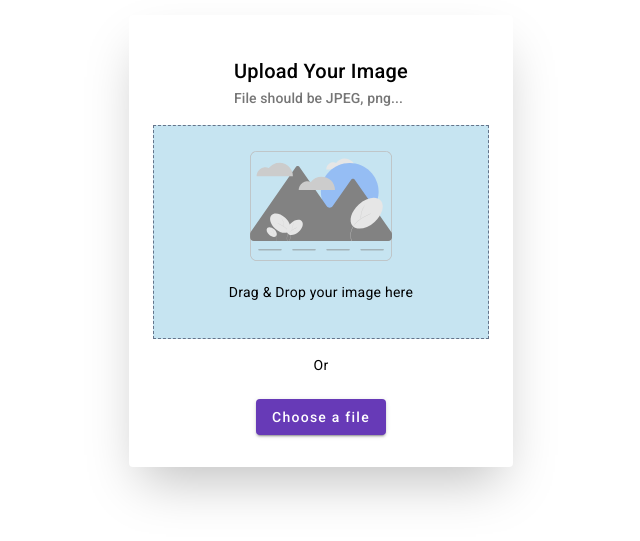
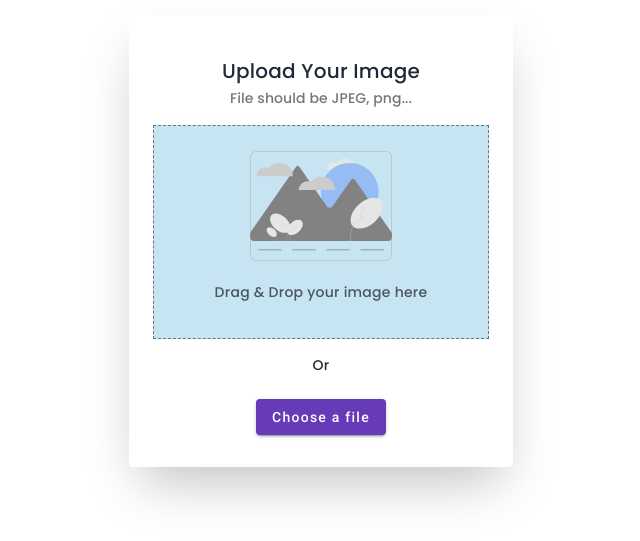
Before and after one commit to qurriahSam/uploa-d, an Angular app: page / in a window 1280 px wide. Shown: the part 159-700 px from the top of the page, without its empty margins (319-959 px from the left). Built offline with nearby package versions, Linux system fonts and the light colour scheme; what @angular/fire would draw is missing.

Commit message:
style: font change to monserrat

```diff
--- a/src/app/components/card/card.component.html
+++ b/src/app/components/card/card.component.html
@@ -1,9 +1,11 @@
 <!--#todo - move this to a new component-->
 
 <mat-card class="w-96 shadow-2xl p-6" *ngIf="!val && !file">
-  <mat-card-header class="justify-center">
-    <mat-card-title>Upload Your Image</mat-card-title>
-    <mat-card-subtitle class="py-4"
+  <mat-card-header class="justify-center text-center">
+    <mat-card-title class="monserrat text-gray-800"
+      >Upload Your Image</mat-card-title
+    >
+    <mat-card-subtitle class="py-4 monserrat"
       >File should be JPEG, png...</mat-card-subtitle
     >
   </mat-card-header>
@@ -18,11 +20,11 @@
       src="../assets/image.svg"
       alt=""
     />
-    <p class="pt-5">Drag & Drop your image here</p>
+    <p class="pt-5 font-medium text-gray-600">Drag & Drop your image here</p>
   </div>
 
   <mat-card-content>
-    <p class="text-center py-4">Or</p>
+    <p class="text-center py-4 font-medium text-gray-800">Or</p>
   </mat-card-content>
   <mat-card-actions class="flex justify-center">
     <input
@@ -39,13 +41,22 @@
 </mat-card>
 
 <mat-card class="w-96 shadow-2xl p-6" *ngIf="val && val != 100">
+  <mat-card-header>
+    <mat-card-title class="monserrat text-gray-800"
+      >Uploading...</mat-card-title
+    >
+  </mat-card-header>
   <mat-card-content>
     <mat-progress-bar color="primary" mode="determinate" [value]="val">
     </mat-progress-bar>
   </mat-card-content>
 </mat-card>
 
-<mat-card class="w-96 shadow-2xl p-6" *ngIf="file">
+<mat-card
+  class="w-96 shadow-2xl p-6"
+  *ngIf="downloadURL | async as url"
+  [style.display]="display"
+>
   <div>
     <button mat-icon-button aria-label="Back button" (click)="back()">
       <mat-icon
@@ -67,7 +78,7 @@
   </div>
   <img
     mat-card-image
-    [src]="file.url"
+    [src]="url"
     alt="uploaded image"
     class="rounded-lg my-4"
   />
@@ -75,14 +86,14 @@
     <div class="flex justify-between w-full pl-2 border rounded-lg">
       <input
         type="text"
-        [value]="file.url"
+        [value]="url"
         class="w-3/5 focus-visible:border-none outline-none"
       />
       <button
         mat-flat-button
         color="primary"
         class="rounded-lg"
-        (click)="copyToClipboard(file.url)"
+        (click)="copyToClipboard(url)"
       >
         {{ copyBtnTxt }}
       </button>
--- a/src/app/components/card/card.component.scss
+++ b/src/app/components/card/card.component.scss
@@ -0,0 +1,3 @@
+.monserrat {
+  font-family: "Poppins", sans-serif !important;
+}
--- a/src/index.html
+++ b/src/index.html
@@ -1,14 +1,20 @@
-<!doctype html>
+<!DOCTYPE html>
 <html lang="en">
   <head>
-  <meta charset="utf-8">
+    <meta charset="utf-8" />
     <title>UploaD</title>
-  <base href="/">
-  <meta name="viewport" content="width=device-width, initial-scale=1">
-  <link rel="icon" type="image/x-icon" href="favicon.ico">
-  <link rel="preconnect" href="https://fonts.gstatic.com">
-  <link href="https://fonts.googleapis.com/css2?family=Roboto:wght@300;400;500&display=swap" rel="stylesheet">
-  <link href="https://fonts.googleapis.com/icon?family=Material+Icons" rel="stylesheet">
+    <base href="/" />
+    <meta name="viewport" content="width=device-width, initial-scale=1" />
+    <link rel="icon" type="image/x-icon" href="favicon.ico" />
+    <link rel="preconnect" href="https://fonts.gstatic.com" />
+    <link
+      href="https://fonts.googleapis.com/css2?family=Roboto:wght@300;400;500&display=swap"
+      rel="stylesheet"
+    />
+    <link
+      href="https://fonts.googleapis.com/icon?family=Material+Icons"
+      rel="stylesheet"
+    />
   </head>
   <body class="mat-typography">
     <app-root></app-root>
--- a/src/styles.scss
+++ b/src/styles.scss
@@ -2,6 +2,8 @@
 @tailwind base;
 @tailwind components;
 @tailwind utilities;
+
+@import url("https://fonts.googleapis.com/css2?family=Poppins:wght@400;500;600&display=swap");
 
 html,
 body {
@@ -9,5 +11,5 @@ body {
 }
 body {
   margin: 0;
-  /* font-family: Roboto, "Helvetica Neue", sans-serif; */
+  font-family: "Poppins", sans-serif !important;
 }
```
Lines whose indentation alone changed are shown as unchanged.
